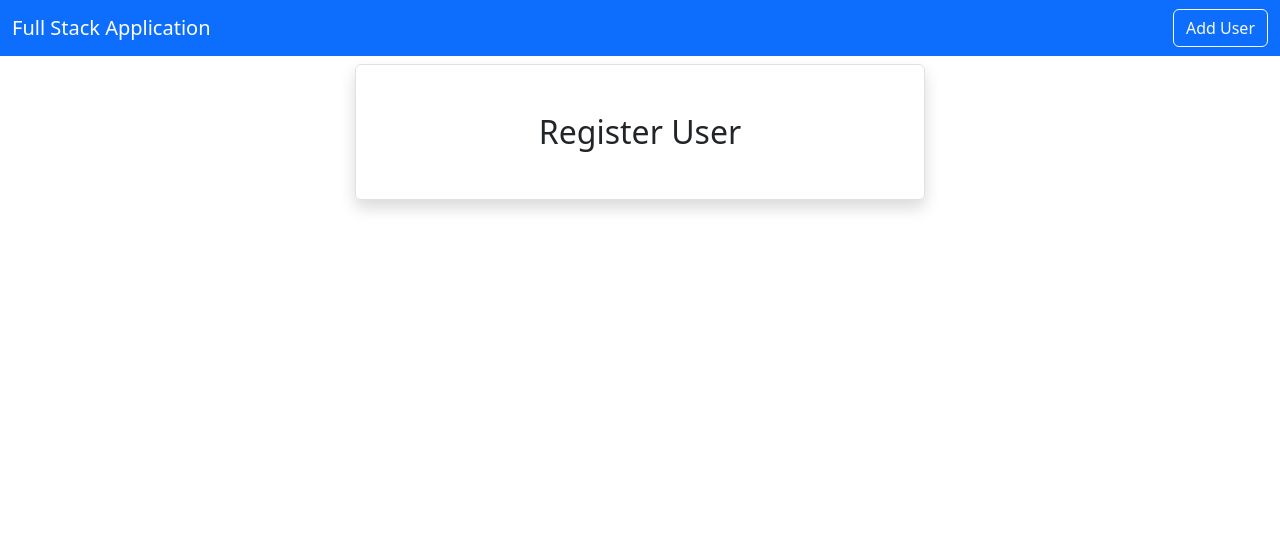
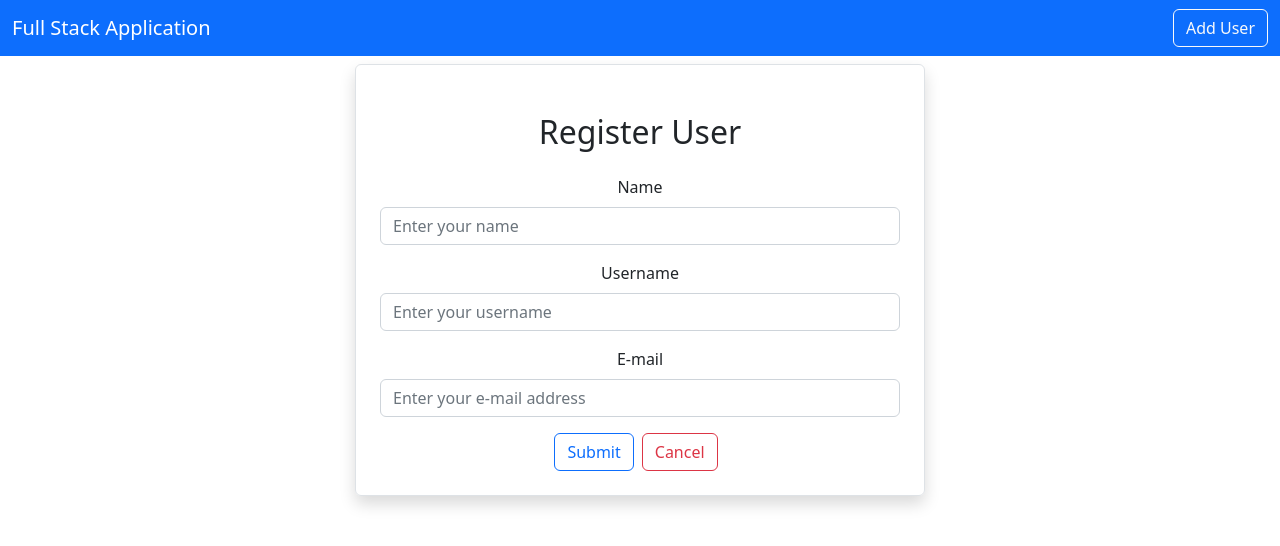
Before and after one commit to Obriel/fullstack-frontend, a React (Create React App) app in the folder fullstack-front/: page /adduser in a window 1280 px wide. Shown: the top 546 px of the page. Built offline with nearby package versions, Linux system fonts and the light colour scheme.

Commit message:
Created form and input fields

```diff
--- a/fullstack-front/src/users/AddUser.js
+++ b/fullstack-front/src/users/AddUser.js
@@ -5,8 +5,51 @@ export default function AddUser() {
         <div className="container">
             <div className="row">
                 <div className="col-md-6 offset-md-3 border rounded p-4 mt-2 shadow">
-                <h2 className="text-center m-4">Register User</h2>
+                    <h2 className="text-center m-4">Register User</h2>
+                    <form>
+                    <div className="mb-3">
+                        <label htmlFor="Name" className="form-label">
+                            Name
+                        </label>
+                        <input
+                            type={"text"}
+                            className="form-control"
+                            placeholder="Enter your name"
+                            name="name"
 
+                        />
+                    </div>
+                    <div className="mb-3">
+                        <label htmlFor="Username" className="form-label">
+                            Username
+                        </label>
+                        <input
+                            type={"text"}
+                            className="form-control"
+                            placeholder="Enter your username"
+                            name="username"
+
+                        />
+                    </div>
+                    <div className="mb-3">
+                        <label htmlFor="Email" className="form-label">
+                            E-mail
+                        </label>
+                        <input
+                            type={"text"}
+                            className="form-control"
+                            placeholder="Enter your e-mail address"
+                            name="email"
+
+                        />
+                    </div>
+                    <button type="submit" className="btn btn-outline-primary">
+                        Submit
+                    </button>
+                    <button className="btn btn-outline-danger mx-2">
+                        Cancel
+                    </button>
+                    </form>
                 </div>
             </div>
         </div>
```
